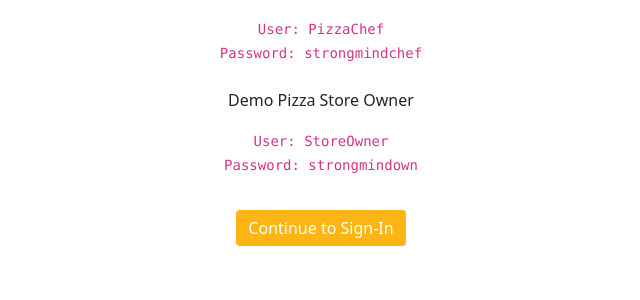
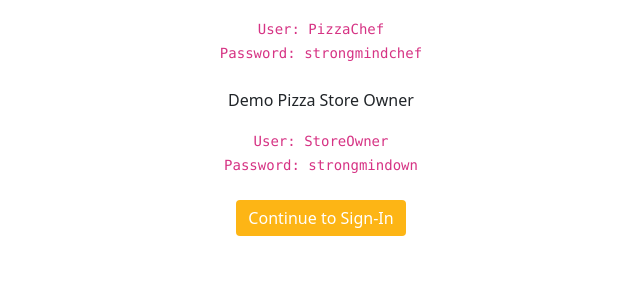
Before and after one commit to jkelepolo/Strongmind-Technical-Pizza, a Django app: page / in a window 1280 px wide. Shown: the part 170-470 px from the top of the page, without its empty margins (319-959 px from the left). Run offline with Django 4.2, Linux system fonts and the light colour scheme; some libraries are stand-ins or nearby versions.

Commit message:
Update project.css

```diff
--- a/strongmind_pizza_app/strongmind_pizza_app/static/css/project.css
+++ b/strongmind_pizza_app/strongmind_pizza_app/static/css/project.css
@@ -26,10 +26,10 @@
   background-color: #fdc344;
 }
 
-.accordion {
+/* .accordion {
   border: 1px solid rgb(180, 180, 180);
-}
+} */
 
-.btn{
+/* .btn{
   margin: 10px;
-}
+} */
```
